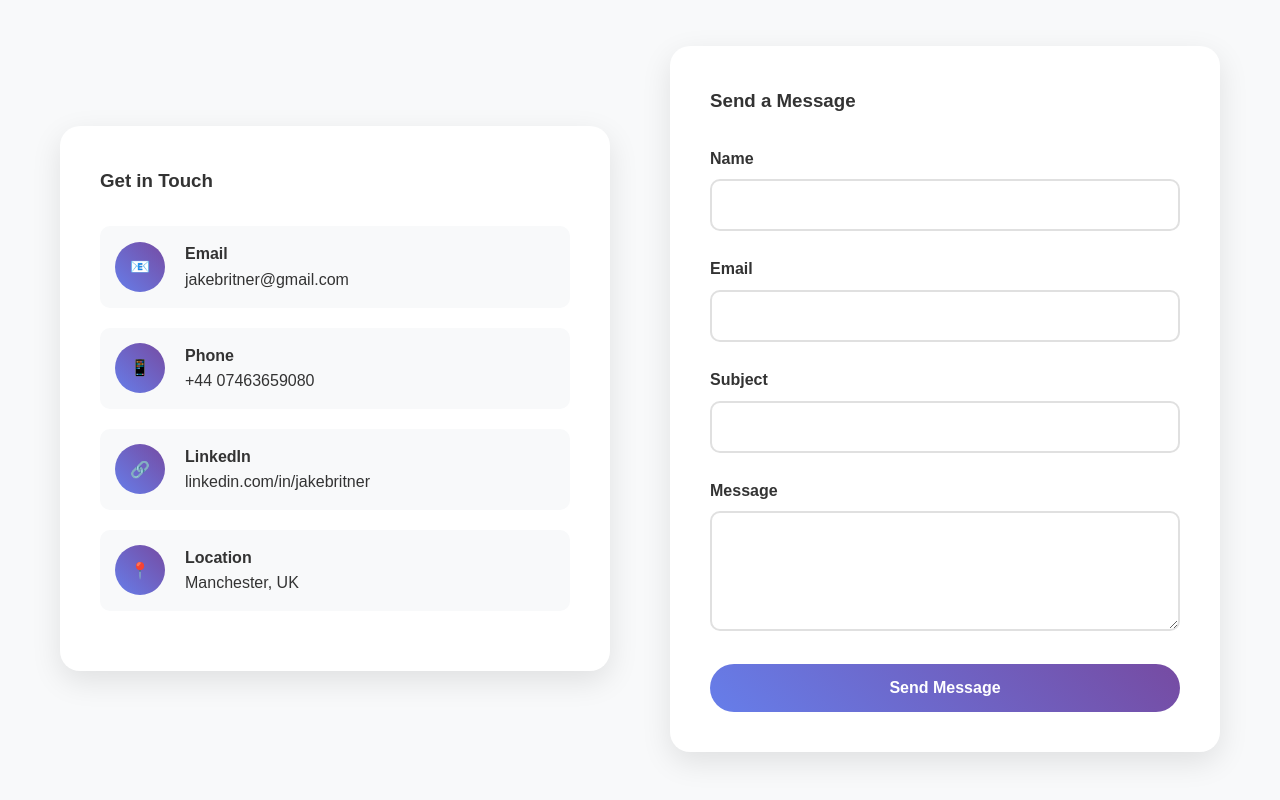
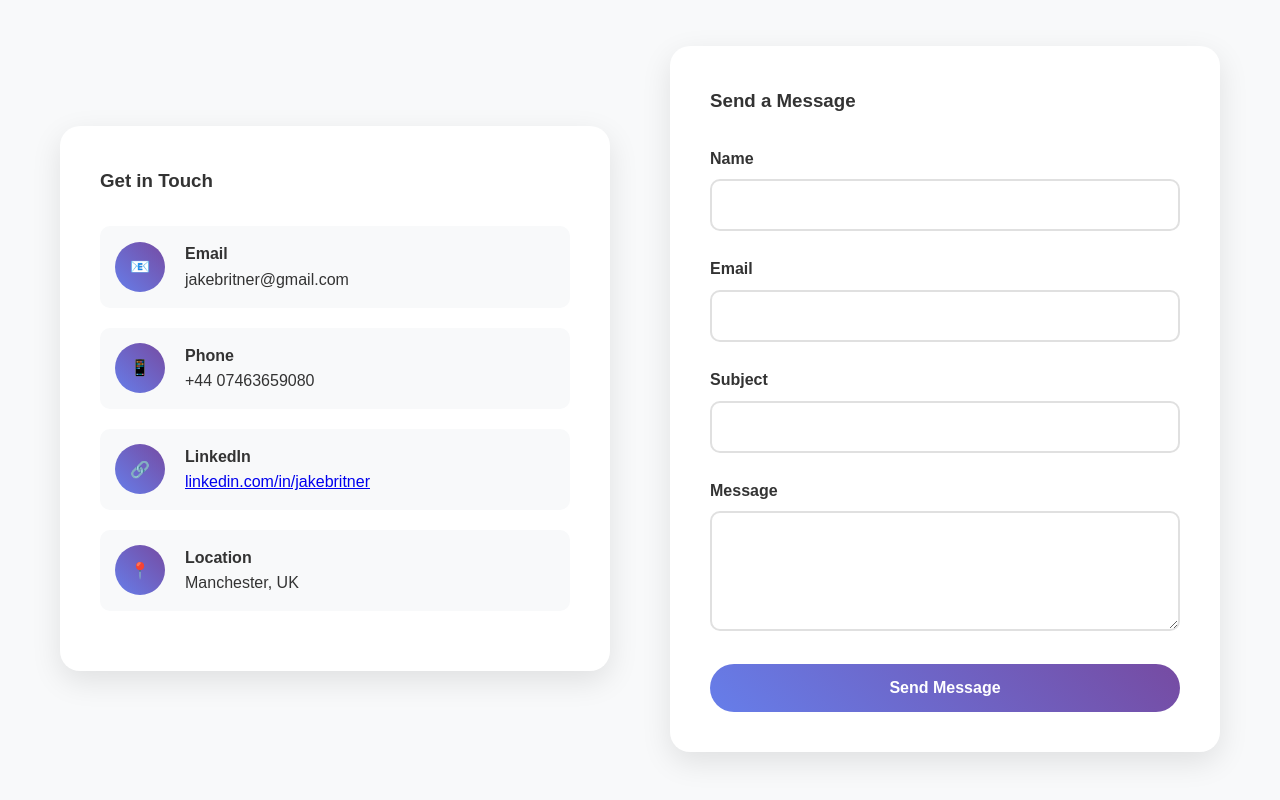
Before and after one commit to SirBo/JRBCV, a plain HTML site: page index.html in a window 1280 px wide. Shown: the part 3728-4528 px from the top of the page. Drawn offline with Linux system fonts and the light colour scheme.

Commit message:
Update index.html

```diff
--- a/index.html
+++ b/index.html
@@ -614,7 +614,7 @@
                         <div class="contact-icon">🔗</div>
                         <div>
                             <strong>LinkedIn</strong><br>
-                            linkedin.com/in/jakebritner
+                            <a href="https://linkedin.com/in/jakebritner" target="_blank" rel="noopener noreferrer">linkedin.com/in/jakebritner</a>
                         </div>
                     </div>
                     <div class="contact-item">
```
